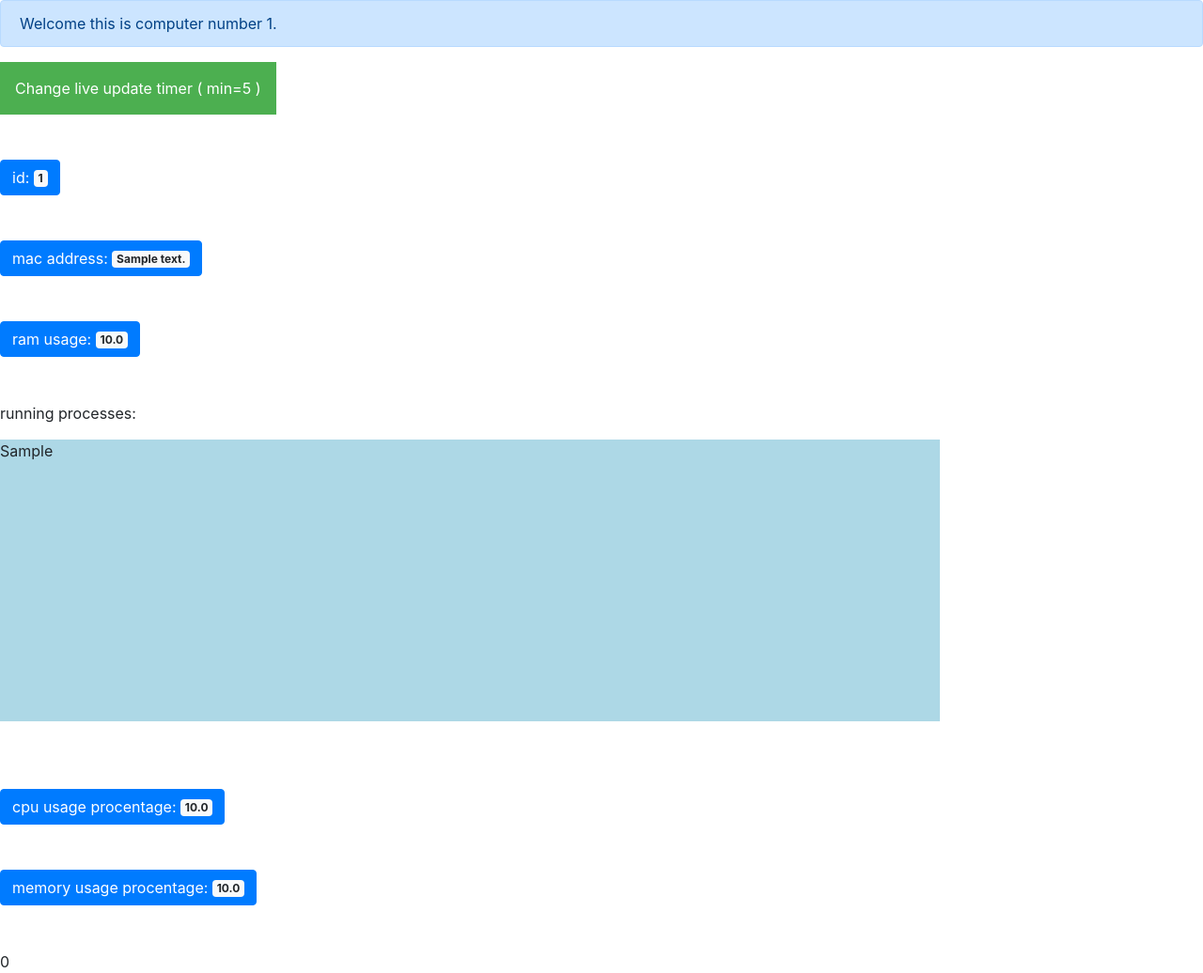
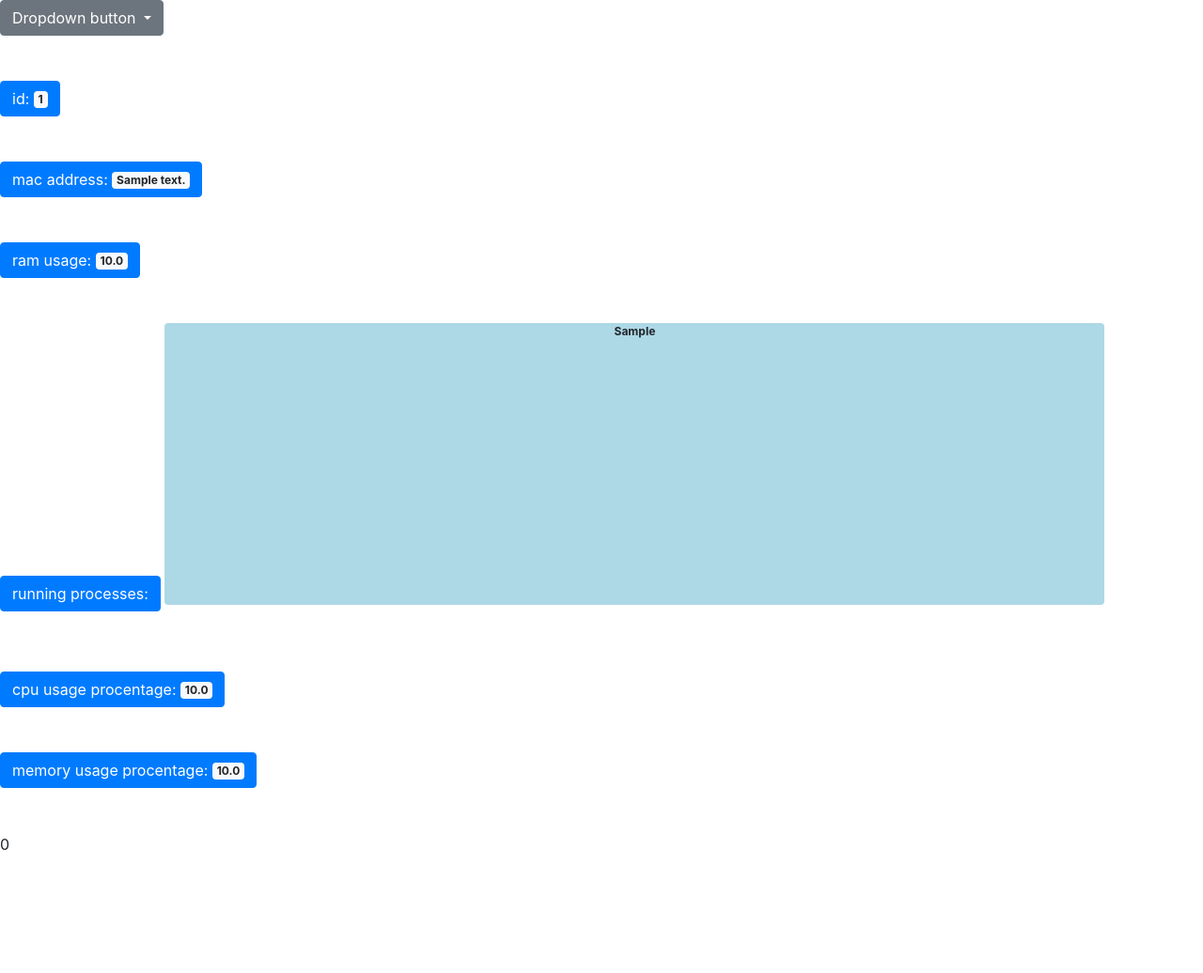
Before and after one commit to PachUp/Monitoring_Project, a Flask app: page /computers/1 in a window 1280 px wide. Shown: the whole page at 94% size. After the commit the page ends 905 px from the top, so only its background shows below. Run offline with Flask 2, Linux system fonts and the light colour scheme; tables that the repository leaves empty hold one stand-in row (values such as "Sample post"); some libraries are stand-ins or nearby versions.

Commit message:
change timer jqeury suppourt

```diff
--- a/Server.py
+++ b/Server.py
@@ -52,11 +52,8 @@ def main():
         def no_one_in_db(id):
             global js
             computer = Todo.query.get_or_404(id)
-            return render_template('show_computer_data.html', computer=computer, timer=5000) # if I want to send somethign to the client while he sends me all the data (after the client has the id ofcurse)
-
             if request.method == 'POST':
                 js = request.get_json()
-                print(js)
                 for name, item in js.items():
                     if name == "CPU type:":
                         computer.cpu_type = item
@@ -90,7 +87,7 @@ def main():
                 #print(Todo.query.filter(Todo.id).all()[0].running_processes)
                 #print(computer.mac_address)
                 url = '/computers/' + str(id)
-                print("POST!!!")
+                print(computer.cpu_usage_procentage)
                 return render_template('show_computer_data.html', computer=computer, timer=5000) # if I want to send somethign to the client while he sends me all the data (after the client has the id ofcurse)
                 #return render_template('get_json.html', json_request = js)
 
@@ -115,10 +112,8 @@ def main():
     def live_info(id):
         computer = Todo.query.get_or_404(id)
         if request.method == 'POST':
-            print(request.get_data())
             f = request.get_data
             js = request.get_json()
-            print(js)
             if js is not None:
                 for name, item in js.items():
                     if name == "running processes":
@@ -139,7 +134,6 @@ def main():
                         computer.memory_usage_procentage = item
                         db.session.commit()
             else:
-
                 cpu_usage_procentage = request.form["CPU usage procentage"]
                 memory_usage_procentage = request.form["Memory usage procentage"]
                 running_processes = request.form["running processes"]
@@ -150,11 +144,12 @@ def main():
                 computer.memory_usage_procentage = memory_usage_procentage
                 db.session.commit()
             json_txt = {"CPU usage procentage" : computer.cpu_usage_procentage, "running processes" : computer.running_processes, "Memory usage procentage": computer.memory_usage_procentage}
-            print(computer.cpu_usage_procentage)
+
             return json_txt
         else:
 
             json_txt = {"CPU usage procentage" : computer.cpu_usage_procentage, "running processes" : computer.running_processes, "Memory usage procentage": computer.memory_usage_procentage}
+            print(computer.cpu_usage_procentage)
             return json_txt
             # return render_template("damn.html", jso= json.dumps(json_txt) , timer=5000), 200, {'Content-Type': 'Content-Type: application/javascript; charset=utf-8'}
     @app.route('/computers')
--- a/templates/show_computer_data.html
+++ b/templates/show_computer_data.html
@@ -13,25 +13,17 @@
 {% block body%}
 
 <div id="content">
-    <div class="alert alert-primary" role="alert">
-        Welcome this is computer number {{computer.id}}.
-      </div>
-    <div class="dropdown">
-        <button class="dropbtn">Change live update timer ( min=5 )</button>
-        <div class="dropdown-content">
-            <form action="/computers/{{computer.id}}" method="GET">
-                <input name="content" id="content" type = "submit" value="5" class="button"></input>
-                <br>
-                <input name="content" id="content" type = "submit" value="6" class="button"></input>
-                <br>
-                <input name="content" id="content" type = "submit" value="7" class="button"></input>
-                <br>
-            </form>
-            <form action="/computers/{{computer.id}}" method="GET">
-                <input name="content" id="content" type="text" value="">
-            </form>
-        </div>
-      </div>
+  <div class="dropdown">
+    <button class="btn btn-secondary dropdown-toggle" type="button" id="dropdownMenuButton" data-toggle="dropdown" aria-haspopup="true" aria-expanded="false">
+      Dropdown button
+    </button>
+    <div class="dropdown-menu" aria-labelledby="dropdownMenuButton">
+      <button class="dropdown-item" id="5">5fff</button>
+      <a class="dropdown-item" id="6">6</a>
+      <a class="dropdown-item" id="7">7</a>
+      <input id="input" class="dropdown-item">
+    </div>
+  </div>
     <br>
     <br>
     <br>
@@ -55,8 +47,8 @@
     <br>
     <br>
     <br>
-    <p>running processes: </p>
-    <div class="scroll" id="processes">{{computer.running_processes}}</div>
+    <p class="btn btn-primary">running processes: </p>
+    <div class="scroll badge badge-light" id="processes">{{computer.running_processes}}</div>
     <br>
     <br>
     <br>
@@ -67,7 +59,7 @@
     <br>
     <br>
     <button type="button" class="btn btn-primary">
-        memory usage procentage:  <div class="badge badge-light" id="memory">{{computer.memory_usage_procentage}}</div>
+        memory usage procentage:  <span class="badge badge-light" id="memory">{{computer.memory_usage_procentage}}</span>
       </button>
     <br>
     <br>
@@ -76,19 +68,35 @@
 </div>
   </div>
 <script>
-console.log("hello");
+  /* handle dropdown value */
+var timer = 5000;
+/* handle automatic update computer info without refresh */
 $(document).ready(function(){
+      $("span").hide(200).fadeOut(500).fadeIn(800);
+      $(".dropdown-item").click(function(){
+      var id = $(this).attr('id');
+        if (id=="input"){
+          $('#' + id).keypress(function (e) {
+          var key = e.which;
+          if(key == 13)
+            {
+              timer = $('#' + id).val()
+            }
+          });
+        }
+      else{
+       timer = $('#' + id).html()
+      }
+  });
       setInterval(function(){
-        $.get("/computers/{{computer.id}}/live",  {"CPU usage procentage" : "{{computer.cpu_usage_procentage}}", "running processes" : "{{computer.running_processes}}", "Memory usage procentage": "{{computer.memory_usage_procentage}}"} ,function(data){
-          console.log(data.JSON)
-          console.log(data['running processes'])
+        $.get("/computers/{{computer.id}}/live" ,function(data){
           $("#cpu").html(data['CPU usage procentage'])
           $("#memory").html(data["Memory usage procentage"])
-          $("processes").html(data["running processes"])
-          console.log(data['CPU usage procentage'])
+          $("#processes").html(data["running processes"])
           //var jso = JSON.parse(json);
         });
-      }, 5000);
+        console.log(timer)
+      }, timer);
   });
 </script>
 <script src="https://cdn.jsdelivr.net/npm/popper.js@1.16.0/dist/umd/popper.min.js" integrity="sha384-Q6E9RHvbIyZFJoft+2mJbHaEWldlvI9IOYy5n3zV9zzTtmI3UksdQRVvoxMfooAo" crossorigin="anonymous"></script>
```
Also changed, not shown: Client.py (+13 -13 lines).
